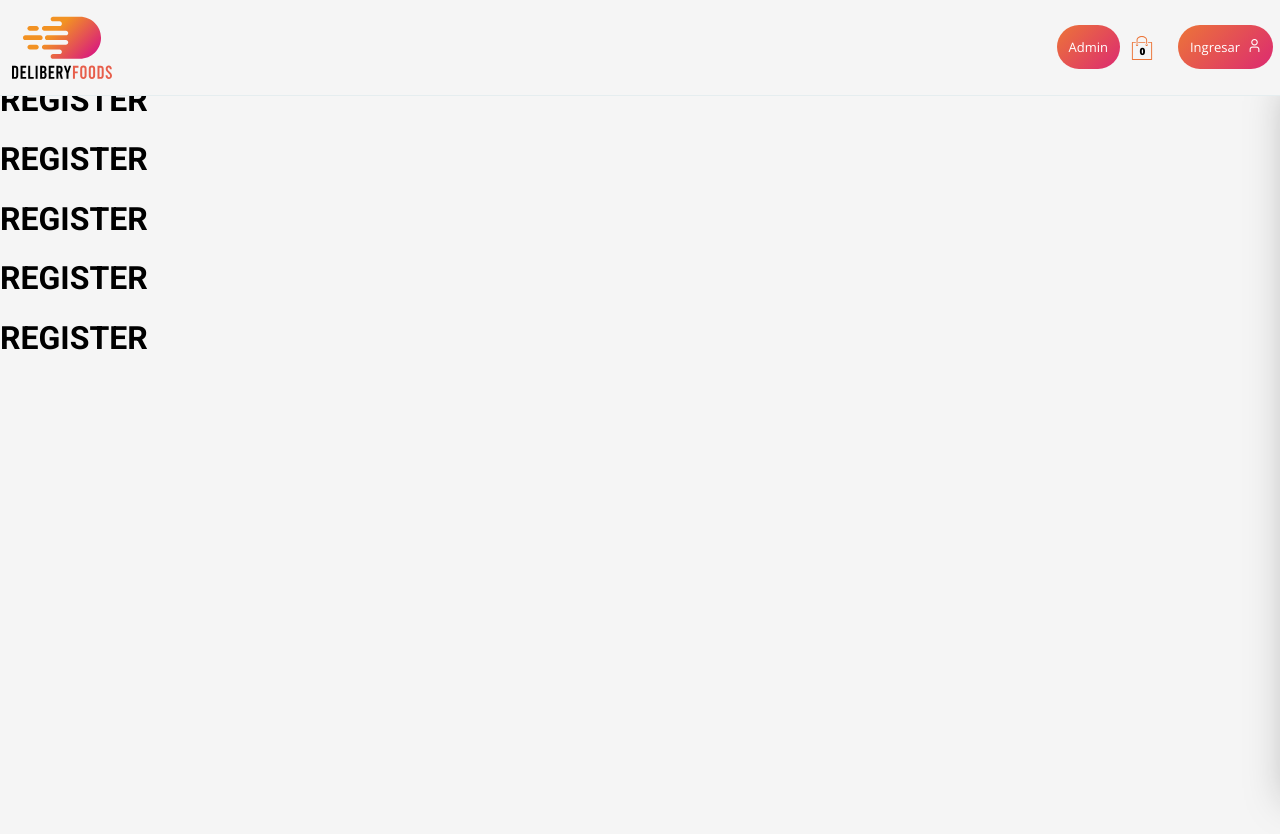
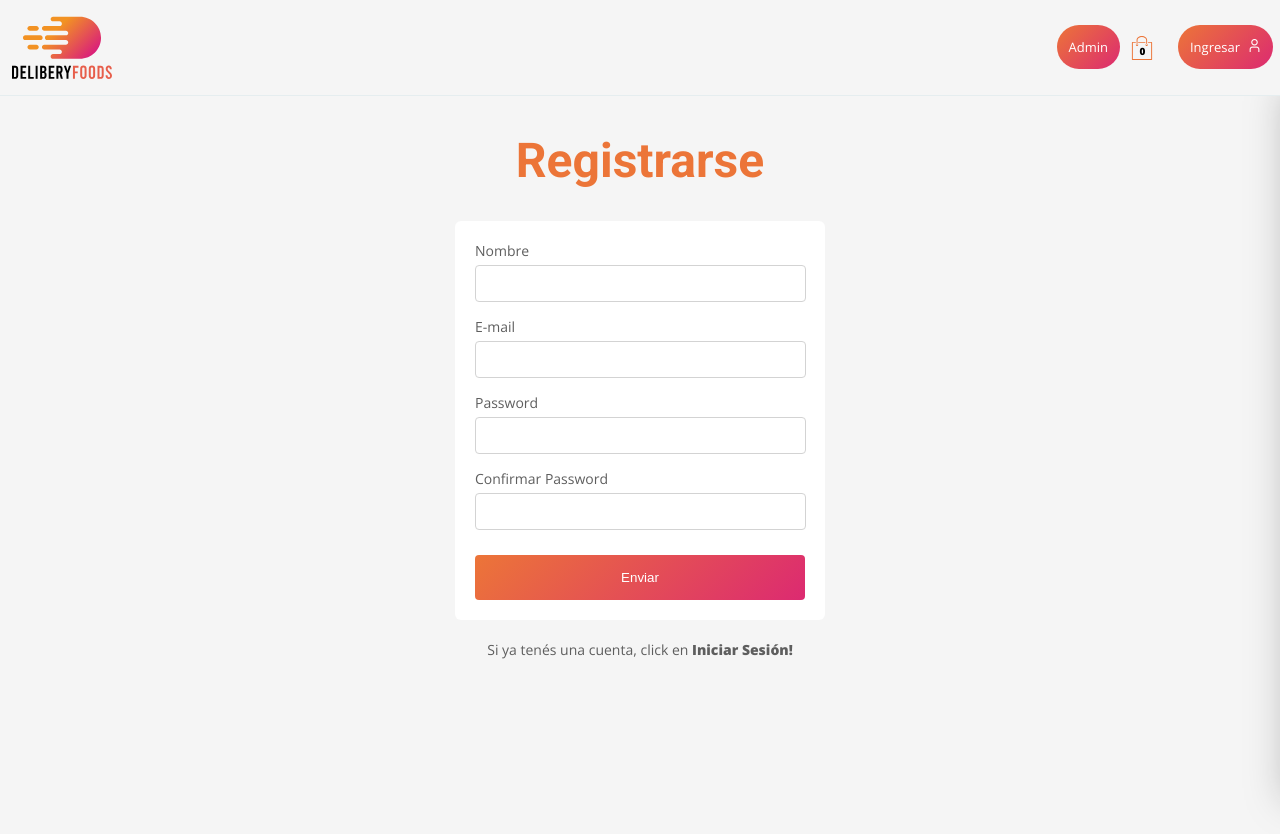
Before and after one commit to dam788/deliberyFoodMERN, a React (Create React App) app in the folder client/: page /register in a window 1280 px wide. Shown: the top 834 px of the page. Built offline with nearby package versions, Linux system fonts and the light colour scheme; no server answers.

Commit message:
listo el ui de login y register

```diff
--- /dev/null
+++ b/client/src/Styles/formStyles.js
@@ -0,0 +1,91 @@
+import styled from 'styled-components'
+import { H1 } from './Title';
+import { orange, magenta, gray, white} from './colors';
+
+export const ContainerForm = styled.form`
+margin-top: 100px;
+display: flex;
+flex-direction: column;
+justify-content: center;
+align-items: center;
+`;
+
+export const TitleForm = styled(H1)`
+text-align: center;
+`;
+
+export const Box = styled.div`
+width: 370px;
+display: flex;
+flex-direction: column;
+justify-content: center;
+text-align: center;
+`;
+
+export const BoxForm = styled(Box)`
+background-color: white;
+padding: 10px;
+border-radius: 6px;
+width: 350px;
+text-align: unset;
+`;
+
+export const LabelForm = styled.div`
+margin: 10px 0 0 10px;
+font-size: 14px;
+color: ${gray};
+`;
+
+export const InputForm = styled.input`
+width: 319px;
+margin: 5px 10px;
+height: 25px;
+border: 1px solid lightgray;
+padding: 5px;
+border-radius: 4px;
+`;
+
+export const FormButton = styled.button`
+transition: transform 500ms cubic-bezier(0.23, 1, 0.32, 1);
+background: linear-gradient(135deg, ${orange} 0%, ${magenta} 100%);
+padding: 15px;
+margin: 20px 10px 10px 10px;
+width: 330px;
+border: none;
+border-radius: 4px;
+color: white;
+cursor: pointer;
+&:hover {
+  filter: saturate(1.2);
+  box-shadow: 0 3px 7px 0 rgb(0 0 0 / 9%);
+}
+&:active {
+  transform: scale(0.98);
+}
+`;
+
+export const BoxSapan = styled.span`
+margin-top: 20px;
+color: ${gray};
+font-size: 14px;
+`
+
+export const BoldSapan = styled(BoxSapan)`
+color: ${gray};
+font-size: 14px;
+font-weight: bolder;
+&:hover {
+  color: ${magenta}
+}
+`
+
+export const ErrorMessageForm = styled.span`
+  background-color: ${magenta};
+  color: ${white};
+  padding: 3px;
+  font-size: 12px;
+  display: flex;
+  justify-content: center;
+  border-radius: 4px;
+  margin-top: 20px
+`
--- a/client/src/routes/Login.js
+++ b/client/src/routes/Login.js
@@ -1,14 +1,110 @@
-import React from 'react';
+import { useState,useEffect } from 'react';
+import { Link } from 'react-router-dom';
+import {
+  ContainerForm,
+  TitleForm,
+  Box,
+  BoxForm,
+  LabelForm,
+  InputForm,
+  FormButton,
+  BoxSapan,
+  BoldSapan,
+  ErrorMessageForm
+} from '../Styles/formStyles';
 
 export const Login = () => {
+  const [input, setInput] = useState({
+    email: '',
+    password: '',
+    error: '',
+  });
+  const [submit, setSubmit] = useState({});
+  const [error, setError] = useState(false);
+
+  const handleChange = ({ target }) => {
+    setInput({
+      ...input,
+      [target.name]: target.value,
+    });
+  };
+
+  const handleSubmit = (e) => {
+    e.preventDefault();
+    const { email, password } = input;
+    const re = /^(([^<>()[\]\\.,;:\s@"]+(\.[^<>()[\]\\.,;:\s@"]+)*)|(".+"))@((\[[0-9]{1,3}\.[0-9]{1,3}\.[0-9]{1,3}\.[0-9]{1,3}\])|(([a-zA-Z\-0-9]+\.)+[a-zA-Z]{2,}))$/;
+    let isValidEmail = re.test(email)
+
+    // validación de email
+    if(!isValidEmail){
+            setInput({
+        ...input,
+       error: "Ingrese un e-mail válido"
+      });
+      return setError(true)
+    }
+
+    // validacion de password
+    if (password.length < 6 || password.length > 30) {
+      setInput({
+        ...input,
+       error: "Ingrese una clave entre 6 y 30 carácteres"
+      });
+      return setError(true)
+    }
+
+    // si pasa validación
+    setError(false);
+    setInput({
+      ...input,
+      error: '',
+    });
+
+    setSubmit(input);
+  };
+
+  useEffect(() => {
+    if(error){
+      setTimeout(() => {
+         setError(false);
+      }, 3000);
+    }
+  }, [error]);
+
   return (
     <>
-      <h1>Login</h1>
-      <h1>Login</h1>
-      <h1>Login</h1>
-      <h1>Login</h1>
-      <h1>Login</h1>
-      <h1>Login</h1>
+      <ContainerForm onSubmit={handleSubmit}>
+        <TitleForm>Iniciar Sesión</TitleForm>
+        <BoxForm>
+          <LabelForm htmlFor="email">E-mail</LabelForm>
+          <InputForm
+            id="email"
+            type="email"
+            onChange={handleChange}
+            name="email"
+          />
+
+          <LabelForm htmlFor="password">Password</LabelForm>
+          <InputForm
+            id="password"
+            type="password"
+            onChange={handleChange}
+            name="password"
+          />
+
+          <FormButton>Acceder</FormButton>
+        </BoxForm>
+
+        <Box>
+          <BoxSapan>
+            Si necesitás una cuenta, click en
+            <Link to="/register">
+              <BoldSapan> Registrarme!</BoldSapan>
+            </Link>
+          </BoxSapan>
+          {error && <ErrorMessageForm>{input.error}</ErrorMessageForm>}
+        </Box>
+      </ContainerForm>
     </>
   );
 };
--- a/client/src/routes/Register.js
+++ b/client/src/routes/Register.js
@@ -1,14 +1,148 @@
-import React from 'react';
+import { useState,useEffect } from 'react';
+import { Link } from 'react-router-dom';
+import {
+  ContainerForm,
+  TitleForm,
+  Box,
+  BoxForm,
+  LabelForm,
+  InputForm,
+  FormButton,
+  BoxSapan,
+  BoldSapan,
+  ErrorMessageForm
+} from '../Styles/formStyles';
 
 export const Register = () => {
+  const [input, setInput] = useState({
+    nombre:'',
+    email: '',
+    password: '',
+    password2: '',
+    error: '',
+  });
+  const [submit, setSubmit] = useState({});
+  const [error, setError] = useState(false);
+  console.log(submit)
+  const handleChange = ({ target }) => {
+    setInput({
+      ...input,
+      [target.name]: target.value,
+    });
+  };
+
+  const handleSubmit = (e) => {
+    e.preventDefault();
+    const { nombre, email, password, password2 } = input;
+    const re = /^(([^<>()[\]\\.,;:\s@"]+(\.[^<>()[\]\\.,;:\s@"]+)*)|(".+"))@((\[[0-9]{1,3}\.[0-9]{1,3}\.[0-9]{1,3}\.[0-9]{1,3}\])|(([a-zA-Z\-0-9]+\.)+[a-zA-Z]{2,}))$/;
+    let isValidEmail = re.test(email)
+
+
+    // validacion de nombre
+    if (nombre.length < 2 || nombre.length > 20) {
+      setInput({
+        ...input,
+       error: "Ingrese un nombre entre 2 y 20 carácteres"
+      });
+      return setError(true)
+    }
+
+    // validación de email
+    if(!isValidEmail){
+            setInput({
+        ...input,
+       error: "Ingrese un e-mail válido"
+      });
+      return setError(true)
+    }
+
+    // validacion de password
+    if (password.length < 6 || password.length > 30) {
+      setInput({
+        ...input,
+       error: "Ingrese una clave entre 6 y 30 carácteres"
+      });
+      return setError(true)
+    }
+
+    // doble password
+    if(password !== password2){
+      setInput({
+        ...input,
+       error: "Los passwords deben ser iguales"
+      });
+      return setError(true)
+    }
+
+
+    // si pasa validación
+    setError(false);
+    setInput({
+      ...input,
+      error: '',
+    });
+
+    setSubmit(input);
+  };
+
+  useEffect(() => {
+    if(error){
+      setTimeout(() => {
+         setError(false);
+      }, 3000);
+    }
+  }, [error]);
+
   return (
     <>
-      <h1>REGISTER</h1>
-      <h1>REGISTER</h1>
-      <h1>REGISTER</h1>
-      <h1>REGISTER</h1>
-      <h1>REGISTER</h1>
-      <h1>REGISTER</h1>
+      <ContainerForm onSubmit={handleSubmit}>
+        <TitleForm>Registrarse</TitleForm>
+        <BoxForm>
+          <LabelForm htmlFor="name">Nombre</LabelForm>
+          <InputForm
+            id="name"
+            type="text"
+            onChange={handleChange}
+            name="nombre"
+          />
+
+          <LabelForm htmlFor="email">E-mail</LabelForm>
+          <InputForm
+            id="email"
+            type="email"
+            onChange={handleChange}
+            name="email"
+          />
+
+          <LabelForm htmlFor="password">Password</LabelForm>
+          <InputForm
+            id="password"
+            type="password"
+            onChange={handleChange}
+            name="password"
+          />
+
+          <LabelForm htmlFor="password2">Confirmar Password</LabelForm>
+          <InputForm
+            id="password2"
+            type="password"
+            onChange={handleChange}
+            name="password2"
+          />
+
+          <FormButton>Enviar</FormButton>
+        </BoxForm>
+
+        <Box>
+          <BoxSapan>
+            Si ya tenés una cuenta, click en
+            <Link to="/login">
+              <BoldSapan> Iniciar Sesión!</BoldSapan>
+            </Link>
+          </BoxSapan>
+          {error && <ErrorMessageForm>{input.error}</ErrorMessageForm>}
+        </Box>
+      </ContainerForm>
     </>
   );
 };
```
Also changed, not shown: client/src/components/AddForm/AddForm.js (indentation only).
